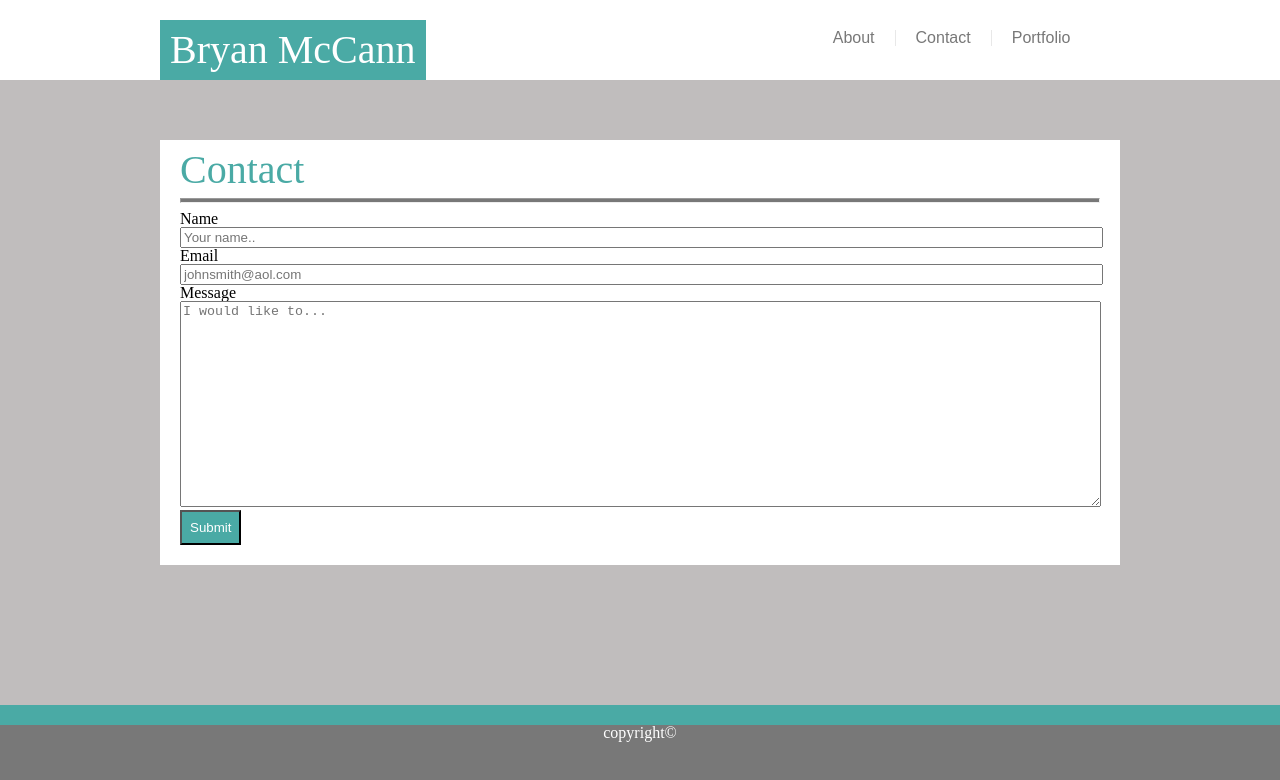
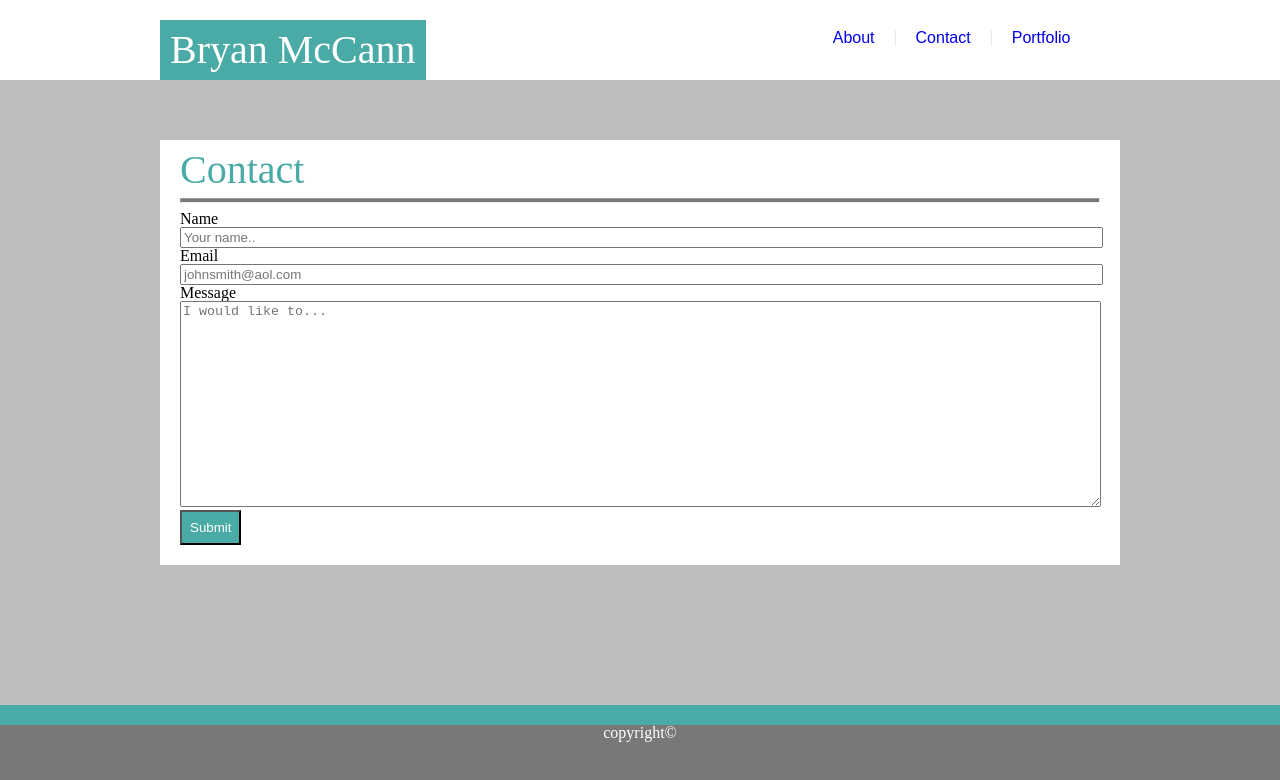
Before and after one commit to bmac929/Basic-Portfolio, a plain HTML site: page contact.html in a window 1280 px wide. Drawn offline with Linux system fonts and the light colour scheme.

Commit message:
Navigation buttons

```diff
--- a/assets/css/style.css
+++ b/assets/css/style.css
@@ -47,6 +47,9 @@ table {
 	border-spacing: 0;
 }
 
+a{
+    text-decoration: none;
+}
 
  ul {
              list-style-type: none;
--- a/contact.html
+++ b/contact.html
@@ -18,9 +18,15 @@
             </div>
             <div>
                 <ul>
-                    <li>Portfolio</li>
-                    <li>Contact</li>
-                    <li>About</li>
+                    <li>
+                        <a href="portfolio.html">Portfolio</a>
+                    </li>
+                    <li>
+                        <a href="contact.html">Contact</a>
+                    </li>
+                    <li>
+                        <a href="index.html">About</a>
+                    </li>
                 </ul>
             </div>
 
```
Also changed, not shown: index.html (+9 -3 lines), portfolio.html (+9 -3 lines).
